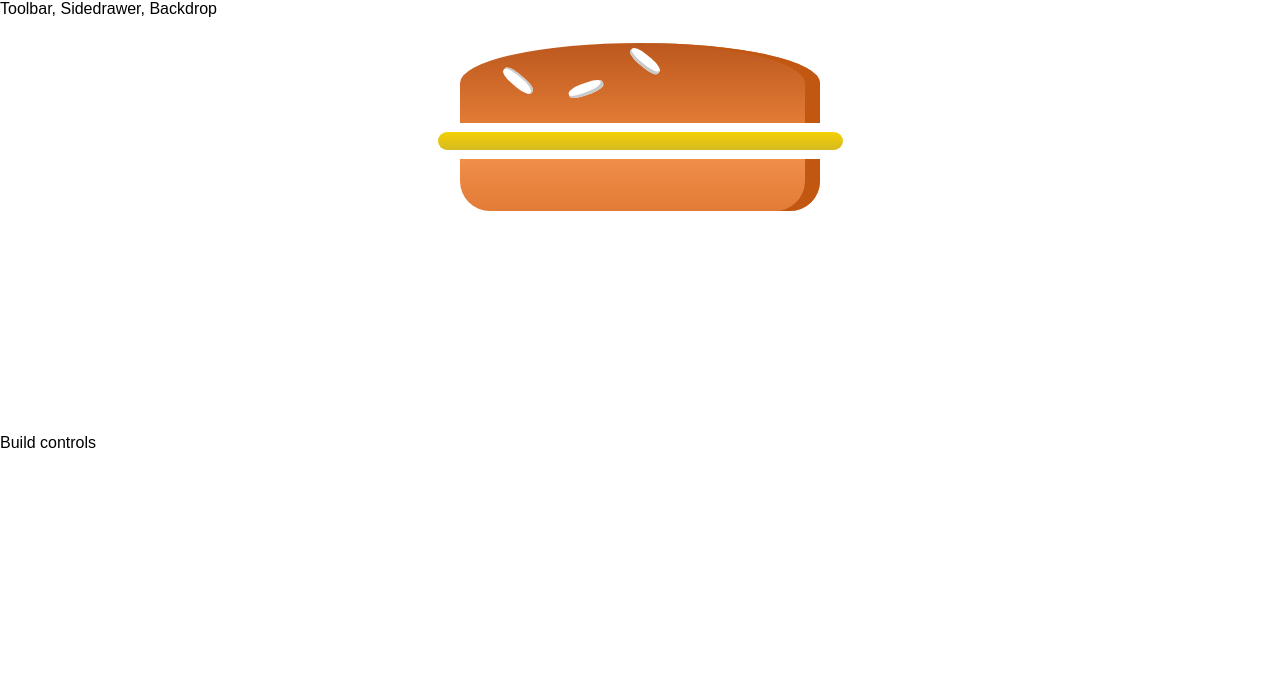
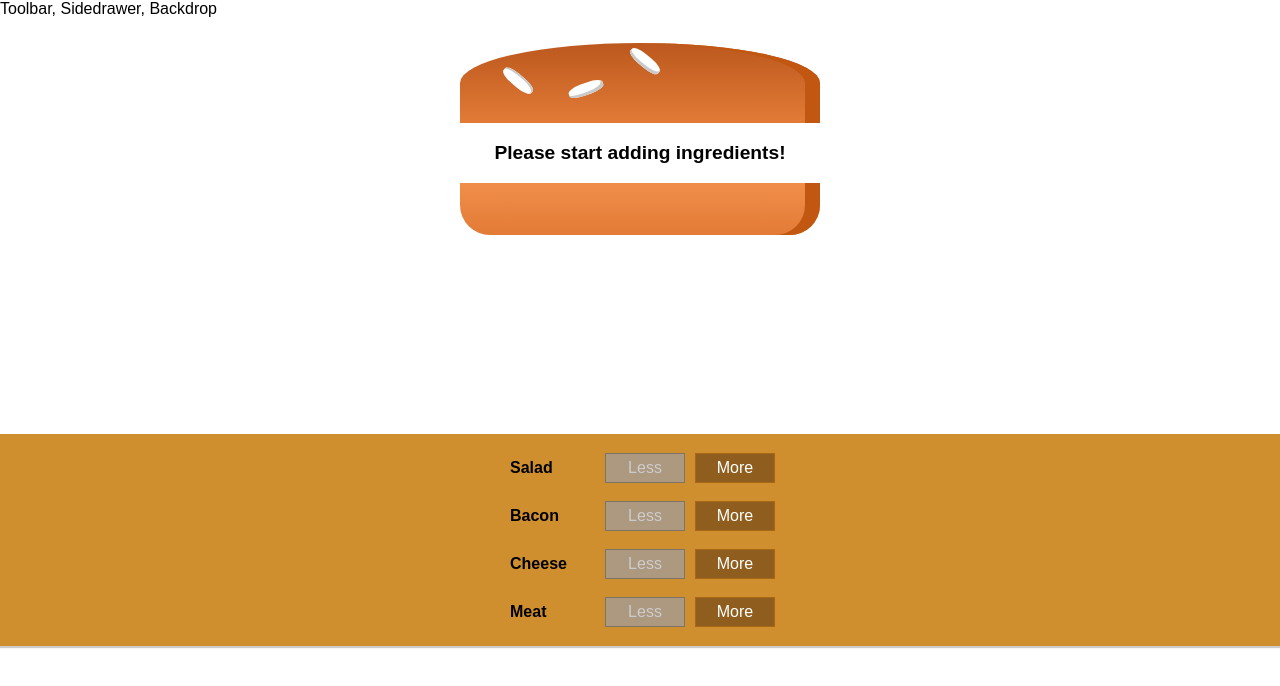
Before and after one commit to jhimy-michel/react-training, a React (Create React App) app in the folder burger/: page / in a window 1280 px wide. Shown: the top 686 px of the page. Built offline with nearby package versions, Linux system fonts and the light colour scheme; a web font is replaced by a local one.

Commit message:
add and remover ingredients

```diff
--- /dev/null
+++ b/burger/src/components/Burger/BuiildControls/BuildControl/BuildControl.css
@@ -0,0 +1,56 @@
+.BuildControl {
+    display: flex;
+    justify-content: space-between;
+    align-items: center;
+    margin: 5px 0;
+}
+
+.BuildControl button {
+    display: block;
+    font: inherit;
+    padding: 5px;
+    margin: 0 5px;
+    width: 80px;
+    border: 1px solid #AA6817;
+    cursor: pointer;
+    outline: none;
+}
+
+.BuildControl button:disabled {
+    background-color: #AC9980;
+    border: 1px solid #7E7365;
+    color: #ccc;
+    cursor: default;
+}
+
+.BuildControl button:hover:disabled {
+    background-color: #AC9980;
+    color: #ccc;
+    cursor: not-allowed;
+}
+
+.Label {
+    padding: 10px;
+    font-weight: bold;
+    width: 80px;
+}
+
+.BuildControl .Less {
+    background-color: #D39952;
+    color: white;
+}
+
+.BuildControl .More {
+    background-color: #8F5E1E;
+    color: white;
+}
+
+.BuildControl .Less:hover, .BuildControl .Less:active {
+    background-color: #DAA972;
+    color: white;
+}
+
+.BuildControl .More:hover,.BuildControl .More:active {
+    background-color: #99703F;
+    color: white;
+}
--- /dev/null
+++ b/burger/src/components/Burger/BuiildControls/BuildControl/BuildControl.js
@@ -0,0 +1,22 @@
+import React from "react";
+import "./BuildControl.css";
+
+const BuildControl = (props) => {
+  return (
+    <div className="BuildControl">
+      <div className="Label">{props.label}</div>
+      <button
+        className="Less"
+        onClick={props.removed}
+        disabled={props.disabled}
+      >
+        Less
+      </button>
+      <button className="More" onClick={props.added}>
+        More
+      </button>
+    </div>
+  );
+};
+
+export default BuildControl;
--- /dev/null
+++ b/burger/src/components/Burger/BuiildControls/BuildControls.css
@@ -0,0 +1,10 @@
+.BuildControls {
+  width: 100%;
+  background-color: #cf8f2e;
+  display: flex;
+  flex-flow: column;
+  align-items: center;
+  box-shadow: 0 2px 1px #ccc;
+  margin: auto;
+  padding: 10px 0;
+}
--- /dev/null
+++ b/burger/src/components/Burger/BuiildControls/BuildControls.js
@@ -0,0 +1,25 @@
+import React from "react";
+import "./BuildControls.css";
+import BuildControl from "./BuildControl/BuildControl";
+const controls = [
+  { label: "Salad", type: "salad" },
+  { label: "Bacon", type: "bacon" },
+  { label: "Cheese", type: "cheese" },
+  { label: "Meat", type: "meat" },
+];
+
+const BuildControls = (props) => (
+  <div className="BuildControls">
+    {controls.map((ctrl) => (
+      <BuildControl
+        added={() => props.ingredientAdded(ctrl.type)}
+        removed={() => props.ingredientRemoved(ctrl.type)}
+        key={ctrl.label}
+        label={ctrl.label}
+        disabled={props.disabled[ctrl.type]}
+      />
+    ))}
+  </div>
+);
+
+export default BuildControls;
--- a/burger/src/components/Burger/Burger.js
+++ b/burger/src/components/Burger/Burger.js
@@ -3,11 +3,23 @@
 import BurgerIngredients from "./BurgerIngredients/BurgerIngredients";
 
 const burger = (props) => {
+  let transformedIngredients = Object.keys(props.ingredients)
+    .map((igKey) => {
+      return [...Array(props.ingredients[igKey])].map((_, i) => {
+        return <BurgerIngredients key={igKey + i} type={igKey} />;
+      });
+    })
+    .reduce((arr, el) => {
+      return arr.concat(el);
+    }, []);
+
+  if (transformedIngredients.length === 0) {
+    transformedIngredients = <p>Please start adding ingredients!</p>;
+  }
   return (
     <div className="Burger">
       <BurgerIngredients type="bread-top" />
-      <BurgerIngredients type="cheese" />
-      <BurgerIngredients type="meat" />
+      {transformedIngredients}
       <BurgerIngredients type="bread-bottom" />
     </div>
   );
--- a/burger/src/components/Burger/BurgerIngredients/BurgerIngredients.js
+++ b/burger/src/components/Burger/BurgerIngredients/BurgerIngredients.js
@@ -18,7 +18,7 @@
       );
       break;
     case "meat":
-      ingredient = <div className="Meet" />;
+      ingredient = <div className="Meat" />;
       break;
     case "cheese":
       ingredient = <div className="Cheese" />;
--- a/burger/src/containers/BurgerBuilder/BurgerBuilder.js
+++ b/burger/src/containers/BurgerBuilder/BurgerBuilder.js
@@ -1,13 +1,68 @@
 import React, { Component } from "react";
 import Aux from "../../hoc/Aux";
 import Burger from "../../components/Burger/Burger";
+import BuildControls from "../../components/Burger/BuiildControls/BuildControls";
 
+const INGREDIENT_PRICES = {
+  salad: 0.5,
+  cheese: 0.4,
+  meat: 1.3,
+  bacon: 0.7,
+};
 class BurgerBuilder extends Component {
+  state = {
+    ingredients: {
+      salad: 0,
+      bacon: 0,
+      cheese: 0,
+      meat: 0,
+    },
+    totalPrice: 4,
+  };
+  addIngredientHandler = (type) => {
+    const oldCount = this.state.ingredients[type];
+    const updatedCounted = oldCount + 1;
+    const updatedIngredient = {
+      ...this.state.ingredients,
+    };
+    updatedIngredient[type] = updatedCounted;
+    const priceAddition = INGREDIENT_PRICES[type];
+    const oldPrice = this.state.totalPrice;
+    const newPrice = oldPrice + priceAddition;
+
+    this.setState({ totalPrice: newPrice, ingredients: updatedIngredient });
+  };
+  removeIngredientHandler = (type) => {
+    const oldCount = this.state.ingredients[type];
+    if (oldCount <= 0) {
+      return;
+    }
+    const updatedCounted = oldCount - 1;
+    const updatedIngredient = {
+      ...this.state.ingredients,
+    };
+    updatedIngredient[type] = updatedCounted;
+    const priceDeduction = INGREDIENT_PRICES[type];
+    const oldPrice = this.state.totalPrice;
+    const newPrice = oldPrice - priceDeduction;
+
+    this.setState({ totalPrice: newPrice, ingredients: updatedIngredient });
+  };
   render() {
+    const disabledInfo = {
+      ...this.state.ingredients,
+    };
+    for (let key in disabledInfo) {
+      disabledInfo[key] = disabledInfo[key] <= 0;
+    }
     return (
       <Aux>
-        <Burger />
-        <div>Build controls</div>
+        <Burger ingredients={this.state.ingredients} />
+        <BuildControls
+          disabled={disabledInfo}
+          ingredientAdded={this.addIngredientHandler}
+          ingredientRemoved={this.removeIngredientHandler}
+        />
       </Aux>
     );
   }
```
